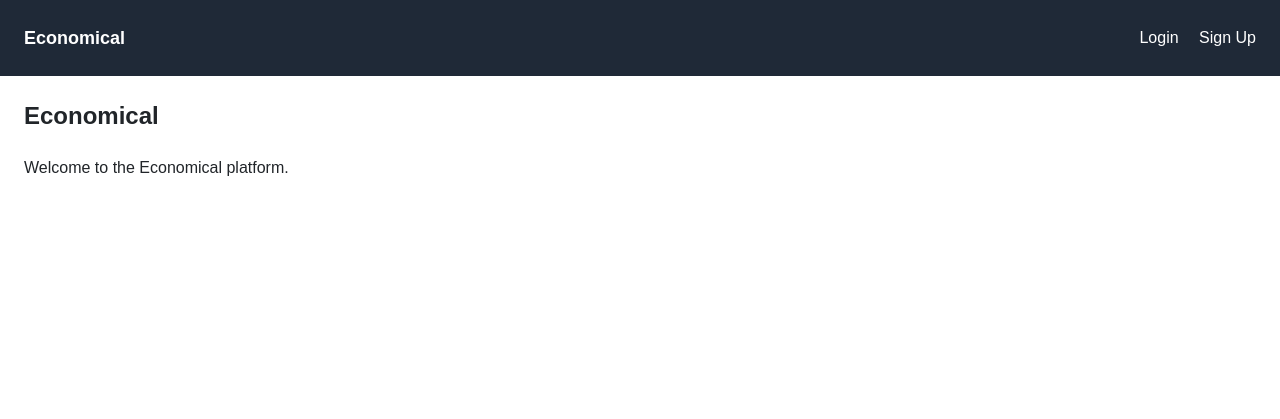
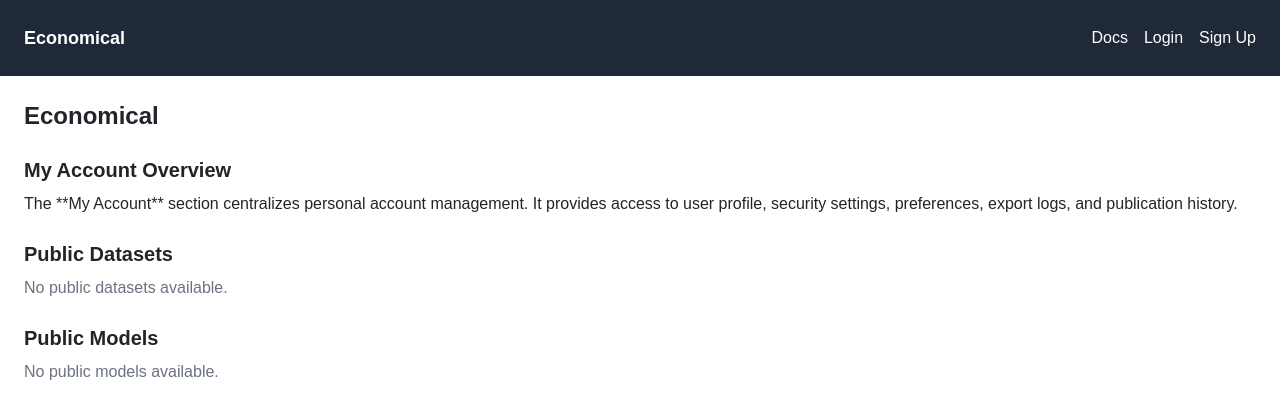
Before and after one commit to flyingtext/economical, a Flask app: page / in a window 1280 px wide. Shown: the top 419 px of the page. Run offline with Flask 3, Linux system fonts and the light colour scheme; some libraries are stand-ins or nearby versions.

Commit message:
Add docs overview and public catalog listings on homepage

```diff
--- a/app.py
+++ b/app.py
@@ -1,6 +1,8 @@
 from __future__ import annotations
 
 import os
+from pathlib import Path
+
 from flask import Flask, g, abort, render_template
 from dotenv import load_dotenv
 
@@ -20,8 +22,10 @@ from routes.admin import bp as admin_bp
 from routes.api_datasets import bp as api_datasets_bp
 from routes.api_projects import bp as api_projects_bp
 from routes.api_dashboards import bp as api_dashboards_bp
+from routes.docs import bp as docs_bp
 from ws import init_app as init_ws, socketio
 from models.db import Base, engine, SessionLocal
+from models import Dataset, Model
 
 # Ensure tables exist
 Base.metadata.create_all(bind=engine)
@@ -42,6 +46,7 @@ app.register_blueprint(admin_bp)
 app.register_blueprint(api_datasets_bp)
 app.register_blueprint(api_projects_bp)
 app.register_blueprint(api_dashboards_bp)
+app.register_blueprint(docs_bp)
 
 init_ws(app)
 
@@ -68,7 +73,31 @@ def remove_session(exc=None):
 def index(path: str) -> str:
     if path.startswith("api") or path.startswith("ws"):
         abort(404)
-    return render_template("index.html")
+    # Load My Account overview text from specification markdown
+    overview = ""
+    spec_path = Path("docs/specification/my_account.md")
+    try:
+        lines = spec_path.read_text(encoding="utf-8").splitlines()
+        start = lines.index("## 1. Screen Purpose") + 1
+        end = lines.index("---", start)
+        overview = " ".join(line.strip() for line in lines[start:end] if line.strip())
+    except Exception:
+        overview = ""
+
+    with SessionLocal() as session:
+        datasets = (
+            session.query(Dataset)
+            .filter(Dataset.visibility == "public")
+            .all()
+        )
+        models = session.query(Model).filter(Model.owner_type == "public").all()
+
+    return render_template(
+        "index.html",
+        my_account_overview=overview,
+        datasets=datasets,
+        models=models,
+    )
 
 
 if __name__ == "__main__":
--- a/templates/base.html
+++ b/templates/base.html
@@ -10,7 +10,16 @@
     <header class="bg-gray-800 text-white">
       <nav class="container mx-auto flex items-center justify-between p-4">
         <a href="/" class="text-lg font-bold">Economical</a>
-        <div class="space-x-4">
+        <div class="flex items-center space-x-4">
+          <div class="relative group">
+            <a href="#" class="hover:underline">Docs</a>
+            <div class="absolute hidden group-hover:block bg-white text-black mt-2 rounded shadow-lg">
+              <span class="block px-4 py-2 font-semibold">Specification</span>
+              <a href="/docs/specification/my_account" class="block px-4 py-2 hover:bg-gray-200">My Account</a>
+              <a href="/docs/specification/dataset_catalog" class="block px-4 py-2 hover:bg-gray-200">Dataset Catalog</a>
+              <a href="/docs/specification/model_catalog" class="block px-4 py-2 hover:bg-gray-200">Model Catalog</a>
+            </div>
+          </div>
           {% if session.get('user') %}
           <a href="{{ url_for('my_account.dashboard') }}" class="hover:underline">My Account</a>
           {% else %}
--- /dev/null
+++ b/templates/docs/markdown.html
@@ -0,0 +1,4 @@
+{% extends 'base.html' %}
+{% block content %}
+<pre class="whitespace-pre-wrap">{{ content }}</pre>
+{% endblock %}
--- a/templates/index.html
+++ b/templates/index.html
@@ -2,5 +2,39 @@
 
 {% block content %}
 <h1 class="text-2xl font-bold mb-4">Economical</h1>
-<p>Welcome to the Economical platform.</p>
+
+<section class="mb-6">
+  <h2 class="text-xl font-semibold mb-2">My Account Overview</h2>
+  {% if my_account_overview %}
+  <p>{{ my_account_overview }}</p>
+  {% else %}
+  <p class="text-gray-500">Overview unavailable.</p>
+  {% endif %}
+</section>
+
+<section class="mb-6">
+  <h2 class="text-xl font-semibold mb-2">Public Datasets</h2>
+  {% if datasets %}
+  <ul class="list-disc list-inside">
+    {% for ds in datasets %}
+    <li>{{ ds.name }}</li>
+    {% endfor %}
+  </ul>
+  {% else %}
+  <p class="text-gray-500">No public datasets available.</p>
+  {% endif %}
+</section>
+
+<section class="mb-6">
+  <h2 class="text-xl font-semibold mb-2">Public Models</h2>
+  {% if models %}
+  <ul class="list-disc list-inside">
+    {% for m in models %}
+    <li>{{ m.name }}</li>
+    {% endfor %}
+  </ul>
+  {% else %}
+  <p class="text-gray-500">No public models available.</p>
+  {% endif %}
+</section>
 {% endblock %}
```
Also changed, not shown: routes/docs.py (added, +15 -0 lines).
